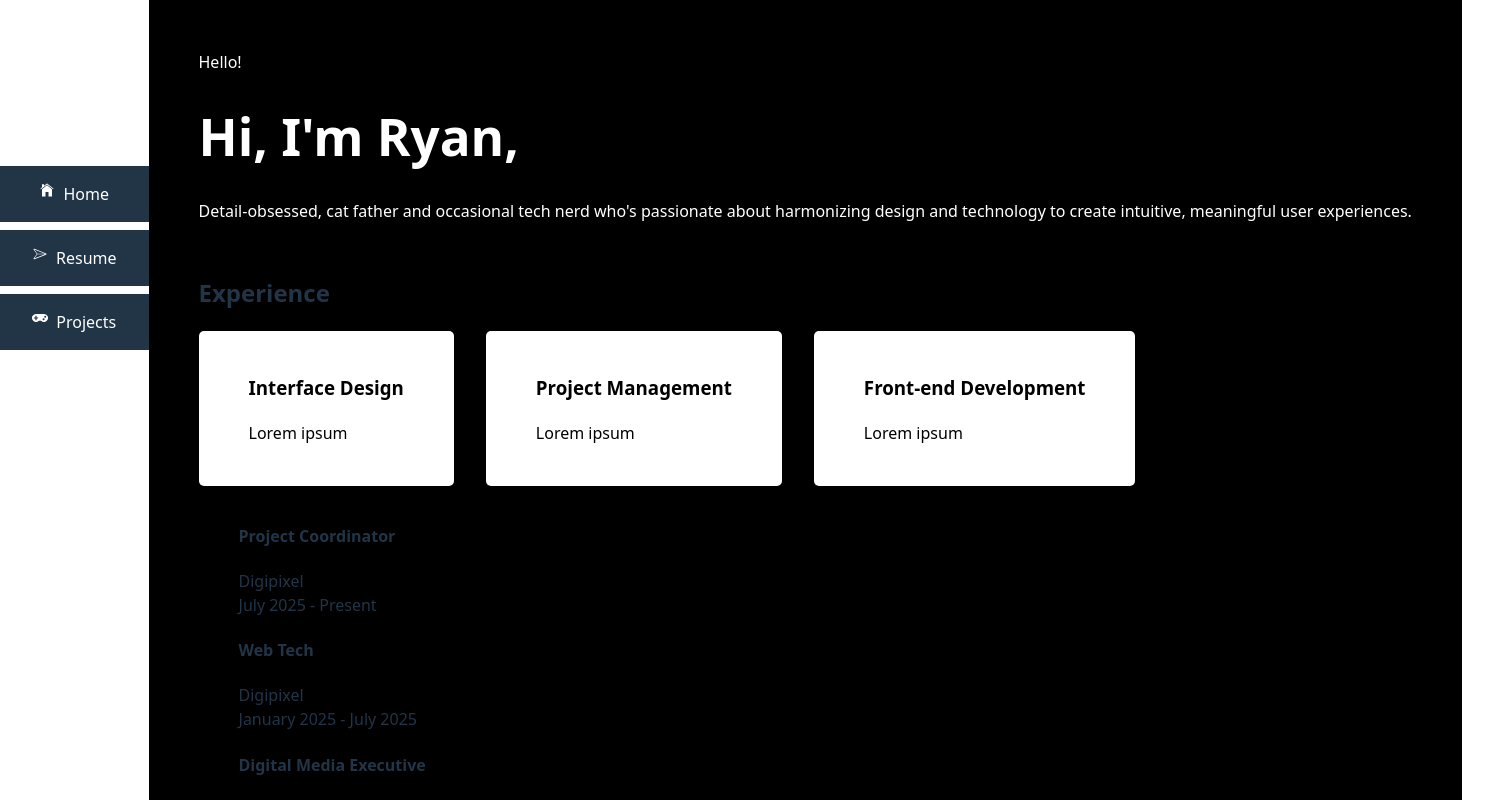
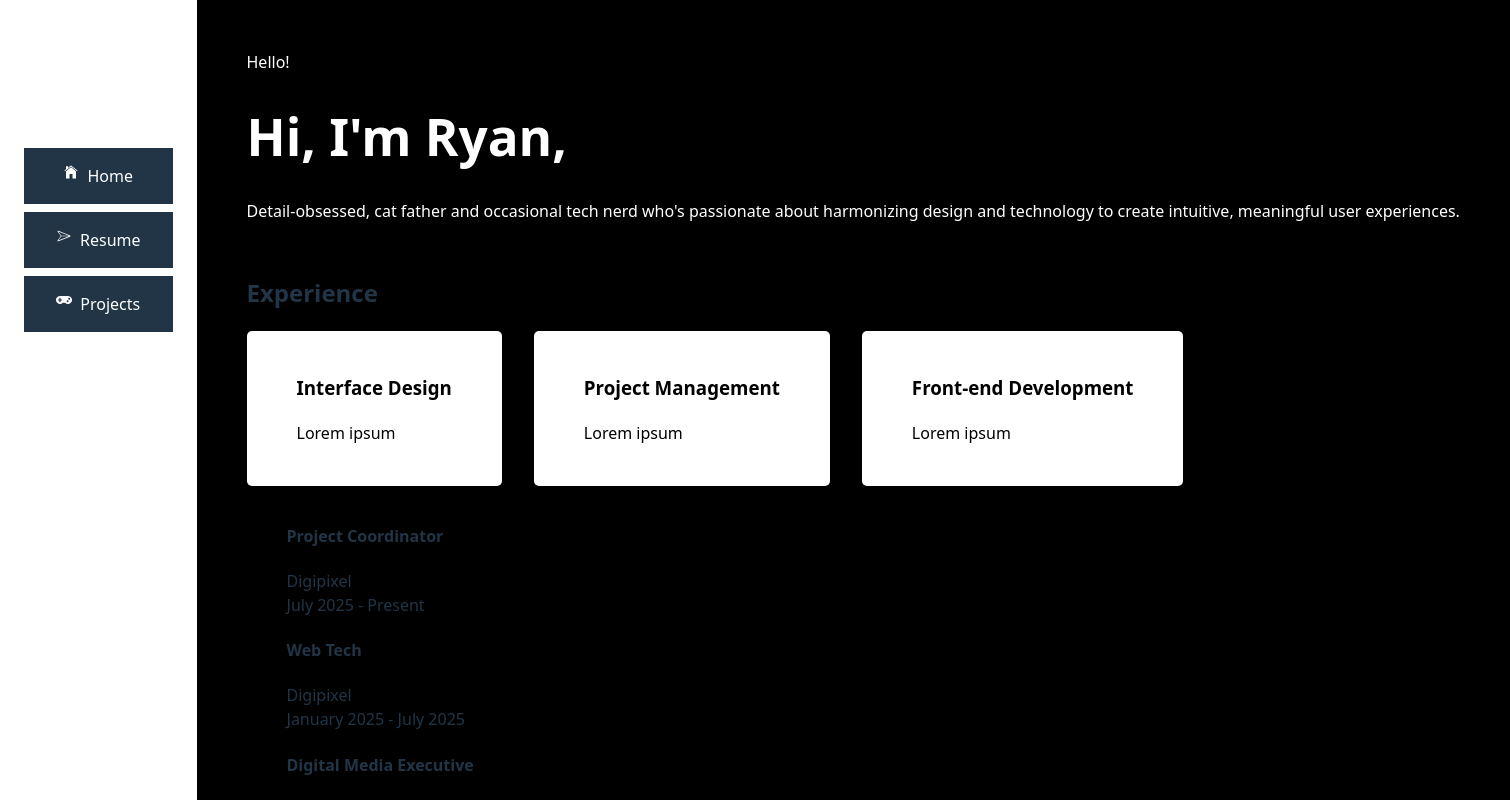
Before and after one commit to gipsoong/gipsoong.com, a React (Vite) app in the folder source/: page / in a window 1280 px wide. Shown: the top 802 px of the page, 1510 px wide, since content can reach past the window. Built offline with nearby package versions, Linux system fonts and the light colour scheme.

Commit message:
Adjust padding for 'nav'.

```diff
--- a/source/src/App.css
+++ b/source/src/App.css
@@ -73,7 +73,7 @@ nav {
     display: flex;
     flex-direction: column;
     justify-content: space-between;
-    padding: 50px 0;
+    padding: 2em 1.5em;
 }
 
 nav div {
```
